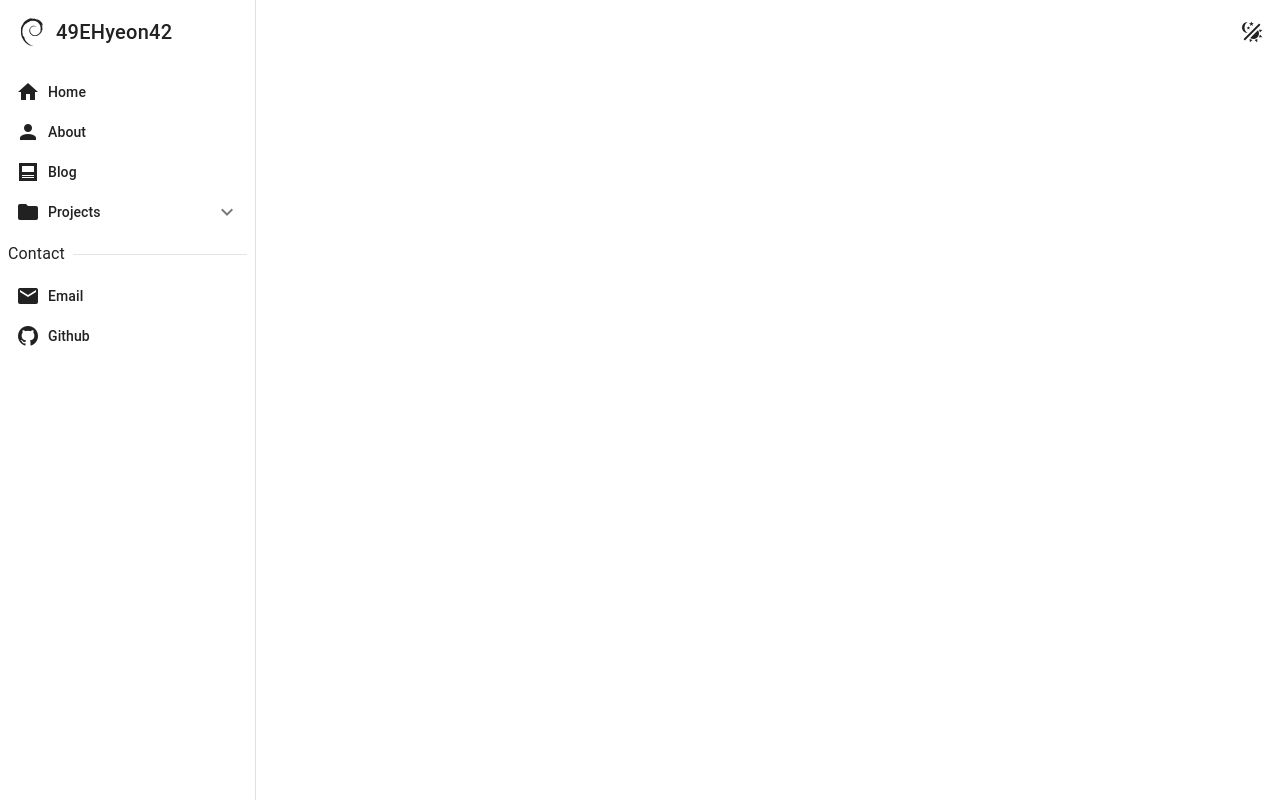
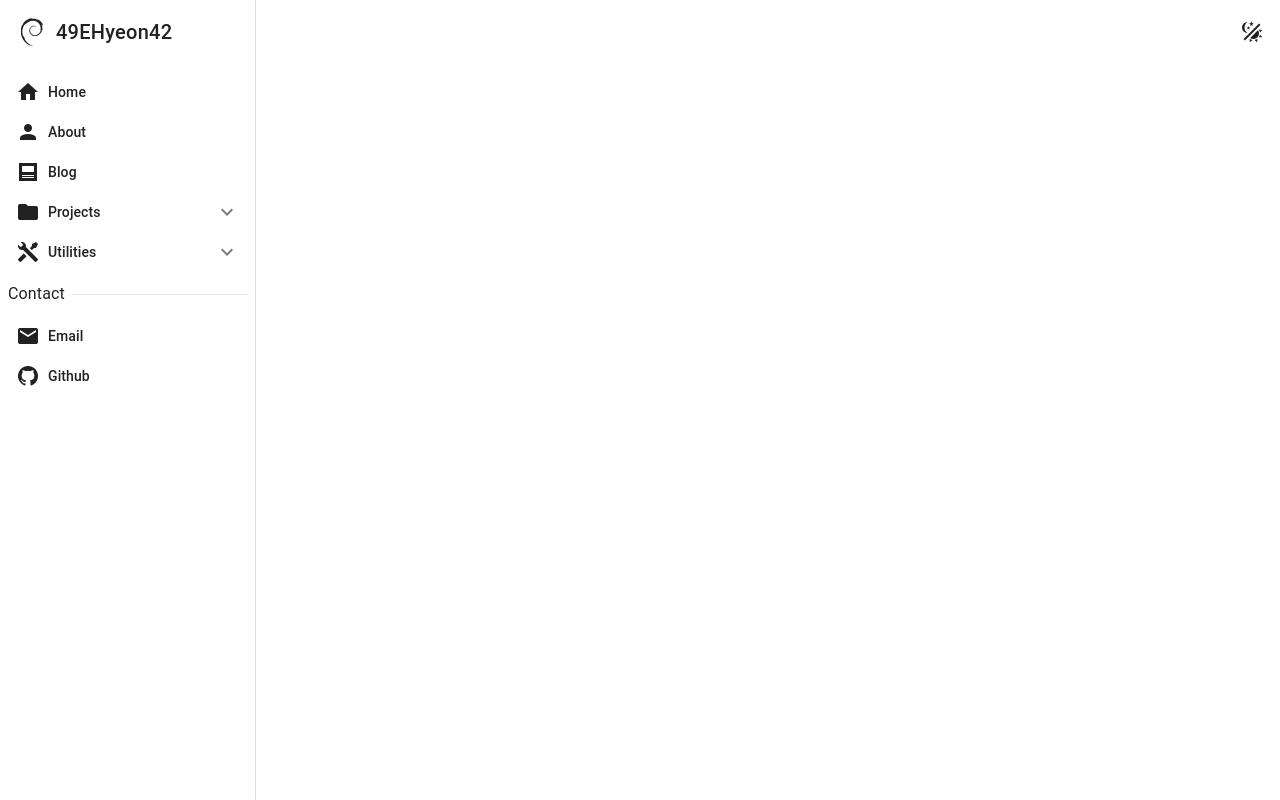
Before and after one commit to 49EHyeon42/vue-boilerplate, a Vue app: page /test-views/eh-layout2 in a window 1280 px wide. Built offline with nearby package versions, Linux system fonts and the light colour scheme; the HTML template or start-up script is replaced by a standard one.

Commit message:
fix: 추후 유틸 추가를 위해 그룹 추가

```diff
--- a/src/components/sidebars/EhSidebar2.vue
+++ b/src/components/sidebars/EhSidebar2.vue
@@ -32,6 +32,14 @@ const drawer = defineModel<boolean>('drawer');
         <EhListItem2 :depth="1" to="/" icon="mdi-application" title="로컬업" />
       </v-list-group>
 
+      <v-list-group>
+        <template #activator="{ props }">
+          <EhListItem2 v-bind="props" icon="mdi-tools" title="Utilities" />
+        </template>
+
+        <EhListItem2 :depth="1" to="/" icon="mdi-application" title="NULL" />
+      </v-list-group>
+
       <EhSubHeader2 title="Contact" />
       <EhListItem2
         href="mailto:49ehyeon42@email.com"
```
